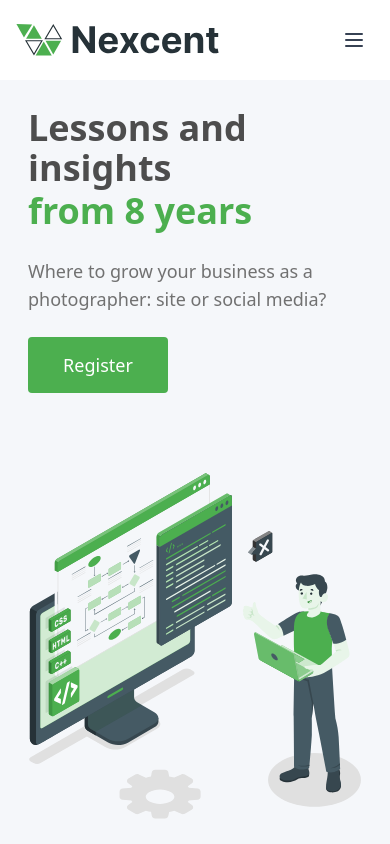
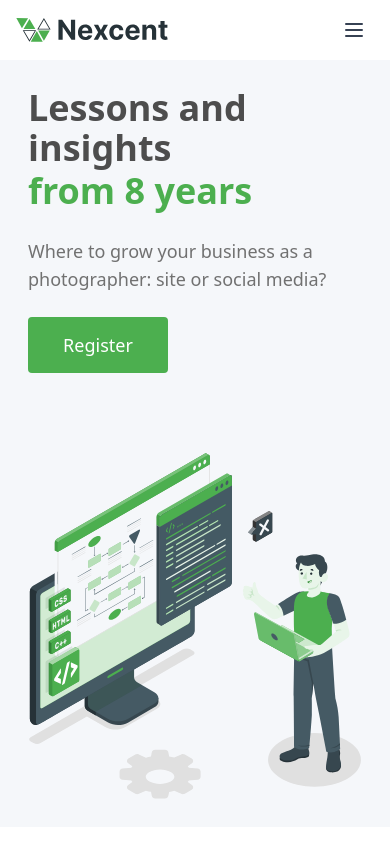
Before and after one commit to SkaRkaL/Nexcent-Landing-Page, a Next.js app: page / in a window 390 px wide. Shown: the top 844 px of the page. Built offline with nearby package versions, Linux system fonts and the light colour scheme.

Commit message:
Adjust NavBar height and logo size for improved layout; remove unnecessary overflow-scroll from main

```diff
--- a/src/app/components/NavBar.tsx
+++ b/src/app/components/NavBar.tsx
@@ -9,11 +9,11 @@ export default function NavBar() {
   return (
     <nav className="w-full bg-white shadow-sm">
       <div className="max-w-7xl mx-auto px-4 sm:px-6 lg:px-8">
-        <div className="flex justify-between items-center h-20">
+        <div className="flex justify-between items-center h-15 md:h-20">
           <div className="flex-shrink-0">
             <Link href="/">
               <img
-                className="h-8 w-auto cursor-pointer"
+                className="h-6 w-auto cursor-pointer md:h-8"
                 src="/Neeee.svg"
                 alt="Logo"
               />
@@ -57,7 +57,7 @@ export default function NavBar() {
 
       {/* Mobile Menu */}
       {menuOpen && (
-        <div className="md:hidden z-2 absolute top-[5rem] right-0">
+        <div className="md:hidden z-2 absolute top-[3.75rem] right-0">
           <div className="px-2 pt-2 pb-3 space-y-1 sm:px-3 bg-white shadow-lg">
             <Link href="/" className="block px-3 py-2 text-base font-medium text-[#4D4D4D] hover:text-[#4CAF4F]" onClick={() => setMenuOpen(false)}>Home</Link>
             <Link href="/features" className="block px-3 py-2 text-base font-medium text-[#4D4D4D] hover:text-[#4CAF4F]" onClick={() => setMenuOpen(false)}>Features</Link>
--- a/src/app/page.tsx
+++ b/src/app/page.tsx
@@ -8,7 +8,7 @@ export default function Home() {
   return (
     <div className=" w-full">
       <NavBar />
-      <main className="overflow-scroll">
+      <main>
         <HeroSection />
         <Clients />
         <Community />
```
